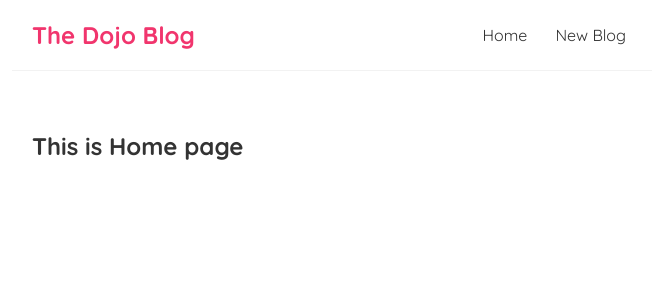
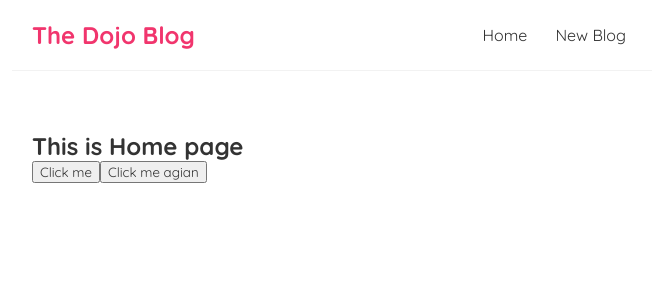
Before and after one commit to womoboy/react-sample-02, a JavaScript app: page /create in a window 1280 px wide. Shown: the top 300 px of the page, without its empty margins (308-964 px from the left). Built offline with nearby package versions, Linux system fonts and the light colour scheme; the HTML template or start-up script is replaced by a standard one.

Commit message:
get button element data in callback function

```diff
--- a/src/Home.js
+++ b/src/Home.js
@@ -1,8 +1,18 @@
 const Home = () => {
+    const handleClick = () => {
+        console.log('Hello World !');
+    }
+
+    const handleClickmeAgain = (name, e) => {
+        console.log(name , ' ' , e.target);
+    }
+
     return (
         <>
             <div className="container">
                 <h2>This is Home page</h2>
+                <button onClick={handleClick} >Click me</button>
+                <button onClick={(e) => handleClickmeAgain('Hello', e)}>Click me agian</button>
             </div>
         </>
     )
```
